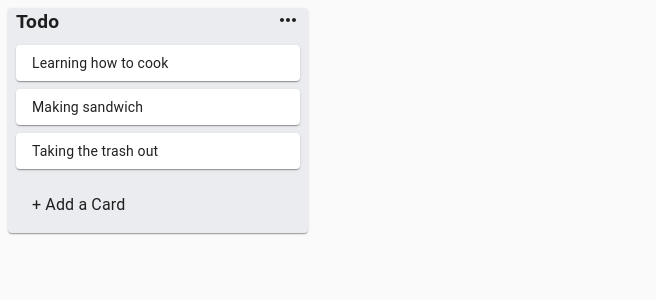
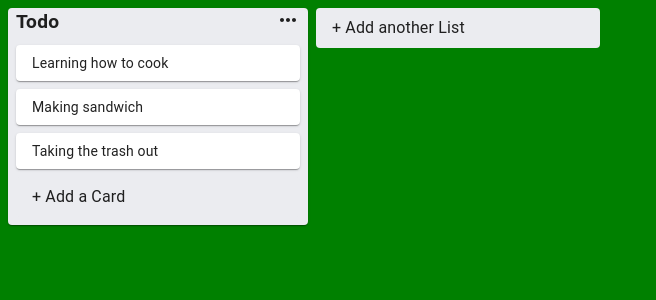
Before and after one commit to chensokheng123/clone_trello, a React (Create React App) app: page / in a window 1280 px wide. Shown: the top 300 px of the page, without its empty margins (0-656 px from the left). Built offline with nearby package versions, Linux system fonts and the light colour scheme.

Commit message:
:tada: finish add new list

```diff
--- a/src/App.js
+++ b/src/App.js
@@ -3,9 +3,23 @@
 import List from './components/List/List';
 import store from './utils/store';
 import StoreApi from './utils/storeApi';
+import InputContainer from './components/Input/InputContainer';
+import { makeStyles } from '@material-ui/core/styles';
+
+const useStyle = makeStyles((theme) => ({
+  root: {
+    display: 'flex',
+    minHeight: '100vh',
+    background: 'green',
+  },
+}));
+
 export default function App() {
   const [data, setData] = useState(store);
+  const classes = useStyle();
   const addMoreCard = (title, listId) => {
+    console.log(title, listId);
+
     const newCardId = uuid();
     const newCard = {
       id: newCardId,
@@ -24,13 +38,31 @@
     };
     setData(newState);
   };
+
+  const addMoreList = (title) => {
+    const newListId = uuid();
+    const newList = {
+      id: newListId,
+      title,
+      cards: [],
+    };
+    const newState = {
+      listIds: [...data.listIds, newListId],
+      lists: {
+        ...data.lists,
+        [newListId]: newList,
+      },
+    };
+    setData(newState);
+  };
   return (
-    <StoreApi.Provider value={{ addMoreCard }}>
-      <div>
+    <StoreApi.Provider value={{ addMoreCard, addMoreList }}>
+      <div className={classes.root}>
         {data.listIds.map((listId) => {
           const list = data.lists[listId];
           return <List list={list} key={listId} />;
         })}
+        <InputContainer type="list" />
       </div>
     </StoreApi.Provider>
   );
--- a/src/components/Input/InputCard.js
+++ b/src/components/Input/InputCard.js
@@ -23,23 +23,24 @@
     margin: theme.spacing(0, 1, 1, 1),
   },
 }));
-export default function InputCard({ setOpen, listId }) {
+export default function InputCard({ setOpen, listId, type }) {
   const classes = useStyle();
-  const { addMoreCard } = useContext(storeApi);
-  const [cardTitle, setCardTitle] = useState('');
+  const { addMoreCard, addMoreList } = useContext(storeApi);
+  const [title, setTitle] = useState('');
 
   const handleOnChange = (e) => {
-    setCardTitle(e.target.value);
+    setTitle(e.target.value);
   };
   const handleBtnConfirm = () => {
-    addMoreCard(cardTitle, listId);
-    setCardTitle('');
-    setOpen(false);
-  };
-
-  const handleBlur = () => {
-    setOpen(false);
-    setCardTitle('');
+    if (type === 'card') {
+      addMoreCard(title, listId);
+      setTitle('');
+      setOpen(false);
+    } else {
+      addMoreList(title);
+      setTitle('');
+      setOpen(false);
+    }
   };
 
   return (
@@ -49,19 +50,23 @@
           <InputBase
             onChange={handleOnChange}
             multiline
-            onBlur={handleBlur}
+            onBlur={() => setOpen(false)}
             fullWidth
             inputProps={{
               className: classes.input,
             }}
-            value={cardTitle}
-            placeholder="Enter a title of this card.."
+            value={title}
+            placeholder={
+              type === 'card'
+                ? 'Enter a title of this card..'
+                : 'Enter list title...'
+            }
           />
         </Paper>
       </div>
       <div className={classes.confirm}>
         <Button className={classes.btnConfirm} onClick={handleBtnConfirm}>
-          Add Card
+          {type === 'card' ? 'Add Card' : 'Add List'}
         </Button>
         <IconButton onClick={() => setOpen(false)}>
           <ClearIcon />
--- a/src/components/Input/InputContainer.js
+++ b/src/components/Input/InputContainer.js
@@ -5,7 +5,8 @@
 
 const useStyle = makeStyles((theme) => ({
   root: {
-    marginTop: theme.spacing(2),
+    width: '300px',
+    marginTop: theme.spacing(1),
   },
   addCard: {
     padding: theme.spacing(1, 1, 1, 2),
@@ -17,13 +18,13 @@
   },
 }));
 
-export default function InputContainer({ listId }) {
+export default function InputContainer({ listId, type }) {
   const classes = useStyle();
   const [open, setOpen] = useState(false);
   return (
     <div className={classes.root}>
       <Collapse in={open}>
-        <InputCard setOpen={setOpen} listId={listId} />
+        <InputCard setOpen={setOpen} listId={listId} type={type} />
       </Collapse>
       <Collapse in={!open}>
         <Paper
@@ -31,7 +32,9 @@
           elevation={0}
           onClick={() => setOpen(!open)}
         >
-          <Typography>+ Add a Card</Typography>
+          <Typography>
+            {type === 'card' ? '+ Add a Card' : '+ Add another List'}
+          </Typography>
         </Paper>
       </Collapse>
     </div>
--- a/src/components/List/List.js
+++ b/src/components/List/List.js
@@ -22,7 +22,7 @@
         {list.cards.map((card) => (
           <Card key={card.id} card={card} />
         ))}
-        <InputContainer listId={list.id} />
+        <InputContainer listId={list.id} type="card" />
       </Paper>
     </div>
   );
```
Also changed, not shown: 1 other file (tests, documents, lock files or other folders).
